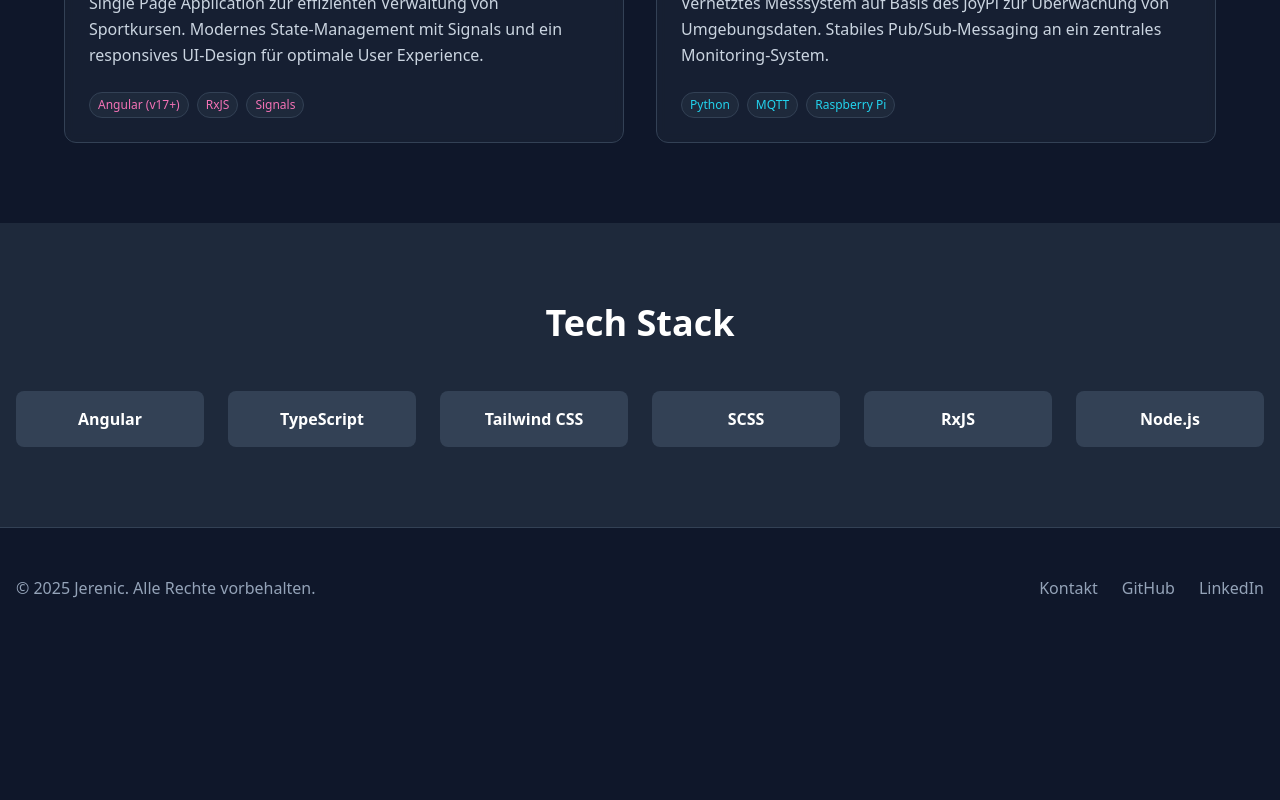
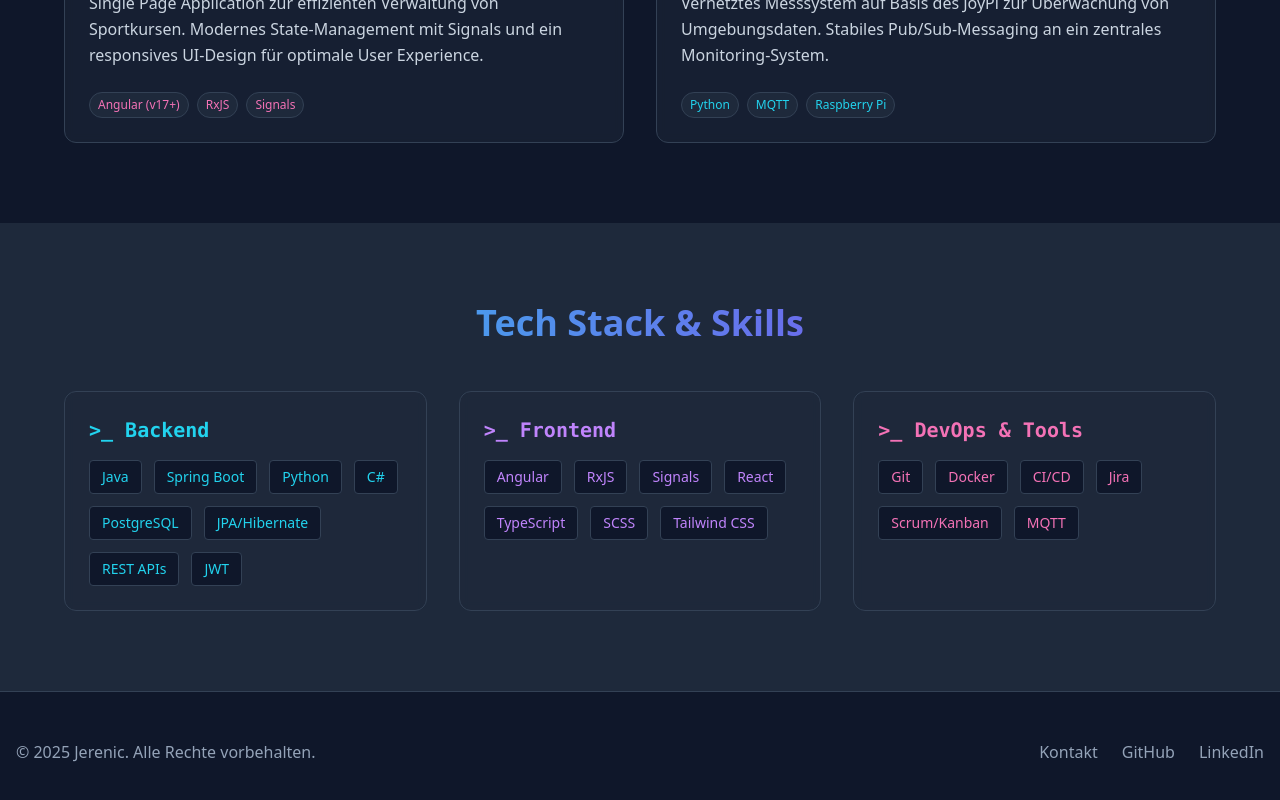
Before and after one commit to Jerenic/Jerenic, an Angular app: page / in a window 1280 px wide. Shown: the part 1947-2747 px from the top of the page. Before the commit the page ends 2595 px from the top, so only its background shows below. Built offline with nearby package versions, Linux system fonts and the light colour scheme.

Commit message:
feat(skills): redesign skills section with categorized glassmorphism cards and neon tags

```diff
--- a/src/app/components/skills/skills.component.html
+++ b/src/app/components/skills/skills.component.html
@@ -1,24 +1,98 @@
-<section class="py-20 bg-slate-800">
+<section id="skills" class="py-20 bg-slate-800">
   <div class="container mx-auto px-4">
-    <h2 class="text-4xl font-bold mb-12 text-center">Tech Stack</h2>
-    <div class="grid grid-cols-2 md:grid-cols-4 lg:grid-cols-6 gap-6">
-      <div class="bg-slate-700 rounded-lg p-4 text-center hover:bg-slate-600 transition-colors">
-        <p class="font-semibold">Angular</p>
+    <h2 class="text-4xl font-bold mb-12 text-center bg-gradient-to-r from-cyan-400 to-purple-600 bg-clip-text text-transparent">
+      Tech Stack & Skills
+    </h2>
+
+    <div class="grid grid-cols-1 md:grid-cols-3 gap-8 max-w-6xl mx-auto">
+      <!-- Backend Category -->
+      <div class="group bg-slate-800/50 backdrop-blur-sm border border-slate-700 rounded-xl p-6 hover:border-cyan-500 hover:shadow-[0_0_15px_rgba(6,182,212,0.3)] transition-all duration-300">
+        <h3 class="text-xl font-bold mb-4 text-cyan-400 font-mono">
+          &gt;_ Backend
+        </h3>
+        <div class="flex flex-wrap gap-3 mt-4">
+          <span class="skill-pill bg-slate-900 text-sm px-3 py-1.5 rounded border border-slate-700 text-cyan-400 hover:border-cyan-400 transition-colors">
+            Java
+          </span>
+          <span class="skill-pill bg-slate-900 text-sm px-3 py-1.5 rounded border border-slate-700 text-cyan-400 hover:border-cyan-400 transition-colors">
+            Spring Boot
+          </span>
+          <span class="skill-pill bg-slate-900 text-sm px-3 py-1.5 rounded border border-slate-700 text-cyan-400 hover:border-cyan-400 transition-colors">
+            Python
+          </span>
+          <span class="skill-pill bg-slate-900 text-sm px-3 py-1.5 rounded border border-slate-700 text-cyan-400 hover:border-cyan-400 transition-colors">
+            C#
+          </span>
+          <span class="skill-pill bg-slate-900 text-sm px-3 py-1.5 rounded border border-slate-700 text-cyan-400 hover:border-cyan-400 transition-colors">
+            PostgreSQL
+          </span>
+          <span class="skill-pill bg-slate-900 text-sm px-3 py-1.5 rounded border border-slate-700 text-cyan-400 hover:border-cyan-400 transition-colors">
+            JPA/Hibernate
+          </span>
+          <span class="skill-pill bg-slate-900 text-sm px-3 py-1.5 rounded border border-slate-700 text-cyan-400 hover:border-cyan-400 transition-colors">
+            REST APIs
+          </span>
+          <span class="skill-pill bg-slate-900 text-sm px-3 py-1.5 rounded border border-slate-700 text-cyan-400 hover:border-cyan-400 transition-colors">
+            JWT
+          </span>
+        </div>
       </div>
-      <div class="bg-slate-700 rounded-lg p-4 text-center hover:bg-slate-600 transition-colors">
-        <p class="font-semibold">TypeScript</p>
+
+      <!-- Frontend Category -->
+      <div class="group bg-slate-800/50 backdrop-blur-sm border border-slate-700 rounded-xl p-6 hover:border-purple-500 hover:shadow-[0_0_15px_rgba(168,85,247,0.3)] transition-all duration-300">
+        <h3 class="text-xl font-bold mb-4 text-purple-400 font-mono">
+          &gt;_ Frontend
+        </h3>
+        <div class="flex flex-wrap gap-3 mt-4">
+          <span class="skill-pill bg-slate-900 text-sm px-3 py-1.5 rounded border border-slate-700 text-purple-400 hover:border-purple-400 transition-colors">
+            Angular
+          </span>
+          <span class="skill-pill bg-slate-900 text-sm px-3 py-1.5 rounded border border-slate-700 text-purple-400 hover:border-purple-400 transition-colors">
+            RxJS
+          </span>
+          <span class="skill-pill bg-slate-900 text-sm px-3 py-1.5 rounded border border-slate-700 text-purple-400 hover:border-purple-400 transition-colors">
+            Signals
+          </span>
+          <span class="skill-pill bg-slate-900 text-sm px-3 py-1.5 rounded border border-slate-700 text-purple-400 hover:border-purple-400 transition-colors">
+            React
+          </span>
+          <span class="skill-pill bg-slate-900 text-sm px-3 py-1.5 rounded border border-slate-700 text-purple-400 hover:border-purple-400 transition-colors">
+            TypeScript
+          </span>
+          <span class="skill-pill bg-slate-900 text-sm px-3 py-1.5 rounded border border-slate-700 text-purple-400 hover:border-purple-400 transition-colors">
+            SCSS
+          </span>
+          <span class="skill-pill bg-slate-900 text-sm px-3 py-1.5 rounded border border-slate-700 text-purple-400 hover:border-purple-400 transition-colors">
+            Tailwind CSS
+          </span>
+        </div>
       </div>
-      <div class="bg-slate-700 rounded-lg p-4 text-center hover:bg-slate-600 transition-colors">
-        <p class="font-semibold">Tailwind CSS</p>
-      </div>
-      <div class="bg-slate-700 rounded-lg p-4 text-center hover:bg-slate-600 transition-colors">
-        <p class="font-semibold">SCSS</p>
-      </div>
-      <div class="bg-slate-700 rounded-lg p-4 text-center hover:bg-slate-600 transition-colors">
-        <p class="font-semibold">RxJS</p>
-      </div>
-      <div class="bg-slate-700 rounded-lg p-4 text-center hover:bg-slate-600 transition-colors">
-        <p class="font-semibold">Node.js</p>
+
+      <!-- DevOps & Tools Category -->
+      <div class="group bg-slate-800/50 backdrop-blur-sm border border-slate-700 rounded-xl p-6 hover:border-pink-500 hover:shadow-[0_0_15px_rgba(236,72,153,0.3)] transition-all duration-300">
+        <h3 class="text-xl font-bold mb-4 text-pink-400 font-mono">
+          &gt;_ DevOps & Tools
+        </h3>
+        <div class="flex flex-wrap gap-3 mt-4">
+          <span class="skill-pill bg-slate-900 text-sm px-3 py-1.5 rounded border border-slate-700 text-pink-400 hover:border-pink-400 transition-colors">
+            Git
+          </span>
+          <span class="skill-pill bg-slate-900 text-sm px-3 py-1.5 rounded border border-slate-700 text-pink-400 hover:border-pink-400 transition-colors">
+            Docker
+          </span>
+          <span class="skill-pill bg-slate-900 text-sm px-3 py-1.5 rounded border border-slate-700 text-pink-400 hover:border-pink-400 transition-colors">
+            CI/CD
+          </span>
+          <span class="skill-pill bg-slate-900 text-sm px-3 py-1.5 rounded border border-slate-700 text-pink-400 hover:border-pink-400 transition-colors">
+            Jira
+          </span>
+          <span class="skill-pill bg-slate-900 text-sm px-3 py-1.5 rounded border border-slate-700 text-pink-400 hover:border-pink-400 transition-colors">
+            Scrum/Kanban
+          </span>
+          <span class="skill-pill bg-slate-900 text-sm px-3 py-1.5 rounded border border-slate-700 text-pink-400 hover:border-pink-400 transition-colors">
+            MQTT
+          </span>
+        </div>
       </div>
     </div>
   </div>
--- a/src/app/components/skills/skills.component.scss
+++ b/src/app/components/skills/skills.component.scss
@@ -0,0 +1,20 @@
+// Hover lift effect for category cards
+.group:hover {
+  transform: translateY(-4px);
+}
+
+// Smooth transition for transform
+.group {
+  transition: transform 0.3s ease, border-color 0.3s ease, box-shadow 0.3s ease;
+}
+
+// Skill pill hover glow effect
+.skill-pill:hover {
+  box-shadow: 0 0 10px currentColor;
+  transform: scale(1.05);
+}
+
+.skill-pill {
+  transition: all 0.2s ease;
+  cursor: default;
+}
```
